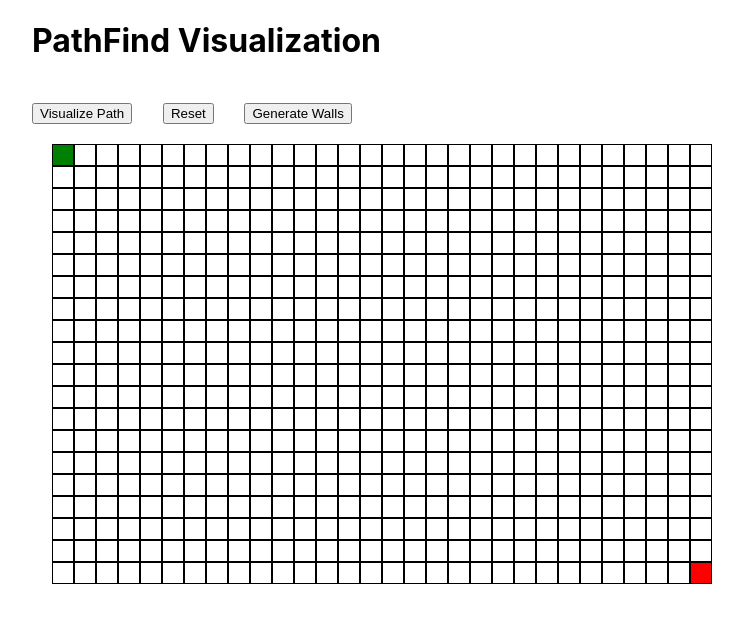
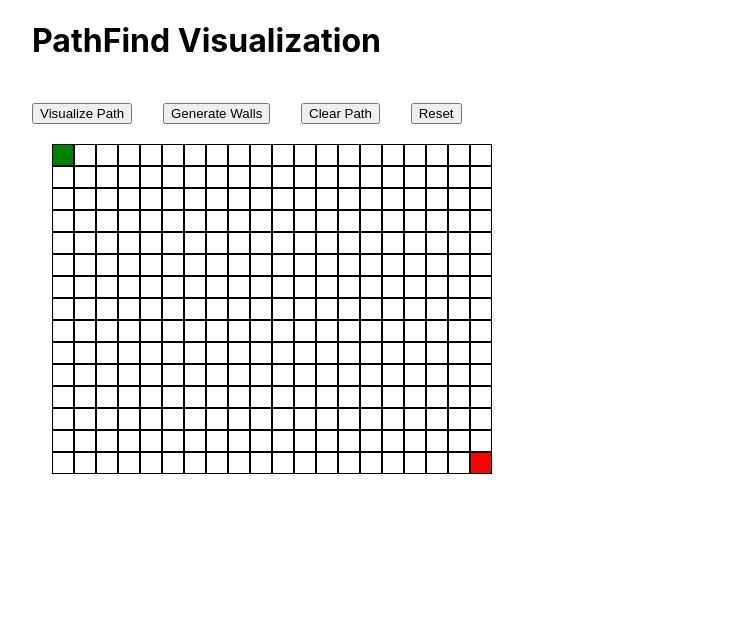
Before and after one commit to zfred219/PathFinding-project, a React (Create React App) app: page / in a window 1280 px wide. Shown: the top 622 px of the page, without its empty margins (96-839 px from the left). Built offline with nearby package versions, Linux system fonts and the light colour scheme.

Commit message:
finish mouse Enter wall

```diff
--- a/src/Algorithms/AStar.js
+++ b/src/Algorithms/AStar.js
@@ -22,6 +22,7 @@ function Astar(startNode, endNode)
         // Get and Pop it out
         let current = openSet[leastIndex];
         openSet = openSet.filter((elt) => elt !== current);
+        // add current to visited
         visitedNodes.push(current);
 
         // Check end
@@ -41,11 +42,12 @@ function Astar(startNode, endNode)
 
         // Get all possible neighbours/successors
         let neighbours = current.neighbours;
+        console.log(neighbours)
         // For each neighbour
         for (let i = 0; i < neighbours.length; i++) {
             let neighbour = neighbours[i];
             // 1)
-            console.log(neighbour.isWall)
+            // console.log(neighbour.isWall)
             if (!closedSet.includes(neighbour) && !neighbour.isWall) {
                 let tempG = current.g + 1;
                 let newPath = false;
--- a/src/Components/Node.js
+++ b/src/Components/Node.js
@@ -15,4 +15,4 @@ const Node = (props) => {
     )
 };
 
-export default Node;
+export default React.memo(Node);
--- a/src/Components/PathFind.js
+++ b/src/Components/PathFind.js
@@ -1,10 +1,10 @@
-import React, {useState, useEffect} from "react"
+import React, {useState, useEffect, useRef} from "react"
 import Node from "./Node"
 import Astar from "../Algorithms/AStar"
 import "./PathFind.css"
 
-const cols = 30;
-const rows = 20;
+const cols = 20;
+const rows = 15;
 
 const NODE_START_ROW = 0;
 const NODE_START_COL = 0;
@@ -19,27 +19,34 @@ const Pathfind = () => {
     const [MouseDown, setMouseDown] = useState(false);
     //const [Algorithm, setAlgorithm] = useState([]);
 
+    // Initialize
+    useEffect(() => {
+        initilizeGrid();
+    }, []);
+
+
+    // const mounted = useRef();
+    // useEffect(() => {
+    // if (!mounted.current) {
+    //     // do componentDidMount logic
+    //     mounted.current = true;
+    // } else {
+    //     calculatePath(Grid)
+    //     // do componentDidUpdate logic
+    // }
+    // },[Grid]);
+
+
     const initilizeGrid = () => {
 
         const grid = new Array(rows);
         for (let i = 0; i < rows; i++) {
             grid[i] = new Array(cols);
         }
-
         createGrid(grid);
         setGrid(grid);
         addNeighbours(grid);
         calculatePath(grid);
-
-
-        // const startNode = grid[NODE_START_ROW][NODE_START_COL];
-        // const endNode = grid[NODE_END_ROW][NODE_END_COL];
-        // let path = Astar(startNode, endNode);
-        // //diplay
-        // setPath(path.path);
-        // setVisitedNodes(path.visitedNodes);
-
-
     };
 
 
@@ -55,6 +62,8 @@ const Pathfind = () => {
 
     const mouseUpHandler = (row, col) => {
         setMouseDown(false);
+        neighbourChanged(Grid)
+        calculatePath(Grid)
     };
 
 
@@ -66,19 +75,17 @@ const Pathfind = () => {
           isWall: !spot.isWall,
         };
         newGrid[row][col] = newSpot;
-        calculatePath(newGrid)
         setGrid(newGrid);
     };
 
-
-
-
-    // Call first
-    useEffect(() => {
-        initilizeGrid();
-    }, []);
-
-
+    const neighbourChanged = (grid) => {
+        for (let i = 0; i < rows; i++) {
+            for (let j = 0; j < cols; j++) {
+                grid[i][j].neighbours = []
+                grid[i][j].addNeighboursSpot(grid)
+            }
+        }
+    }
 
     // Create the spot
     const createGrid = (grid) => {
@@ -93,7 +100,7 @@ const Pathfind = () => {
     const addNeighbours= (grid) => {
         for (let i = 0; i < rows; i++) {
             for (let j = 0; j < cols; j++) {
-                grid[i][j].addNeighbours(grid)
+                grid[i][j].addNeighboursSpot(grid)
             }
         }
     }
@@ -111,7 +118,7 @@ const Pathfind = () => {
         this.neighbours = [];
         this.isWall = false;
         this.previous = undefined;
-        this.addNeighbours = (grid) => {
+        this.addNeighboursSpot = (grid) => {
             let i = this.x;
             let j = this.y;
             if (i>0) this.neighbours.push(grid[i-1][j]);
@@ -169,7 +176,7 @@ const Pathfind = () => {
     }
 
     /* Reset the grid to original state */
-    const resetPath = () => {
+    const resetClearHandler = (choice) => {
         resetTimeOuthandler();
         for (let i = 0; i < VisitedNodes.length; i++) {
             const node = VisitedNodes[i];
@@ -177,7 +184,7 @@ const Pathfind = () => {
             elem.classList.remove("node-shortest-path");
             elem.classList.remove("node-visited");
         }
-        initilizeGrid();
+        if (choice === 'reset') initilizeGrid();
     }
 
     //TODO: Better Approach?
@@ -201,17 +208,19 @@ const Pathfind = () => {
     }
 
     const visualizePathHandler = () => {
+        console.log(Grid)
+        calculatePath(Grid)
         //document.getElementById("v-btn").disabled = true;
         for (let i = 1; i <= VisitedNodes.length; i++) {
             if (i === VisitedNodes.length) {
                 setTimeout(() => {
                     visualizeShortestPath(Path);
-                 }, 20 * i);
+                 }, 12 * i);
             } else {
                 setTimeout(() => {
                 const node = VisitedNodes[i];
                 if (!node.isEnd) document.getElementById(`node-${node.x}-${node.y}`).className = "node node-visited";
-                 }, 20 * i);
+                 }, 12 * i);
             }
         }
 
@@ -222,7 +231,7 @@ const Pathfind = () => {
             setTimeout(() => {
                 const node = shortestPathNodes[i];
                 document.getElementById(`node-${node.x}-${node.y}`).className = "node node-shortest-path";
-            }, 10 * i);
+            }, 5 * i);
         }
 
     }
@@ -234,8 +243,9 @@ const Pathfind = () => {
             <br></br>
             <div>
                 <button id="v-btn" onClick={visualizePathHandler}>Visualize Path</button>
-                <button onClick={resetPath}>Reset</button>
                 <button onClick={generateRandomWalls}>Generate Walls</button>
+                <button onClick={resetClearHandler.bind(this, "clear")}>Clear Path</button>
+                <button onClick={resetClearHandler.bind(this, "reset")}>Reset</button>
             </div>
             <div className="grid">
                 {gridWithNode}
```
Also changed, not shown: 1 other file (tests, documents, lock files or other folders).
